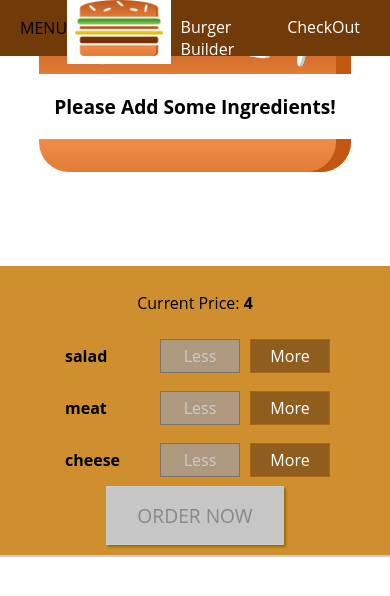
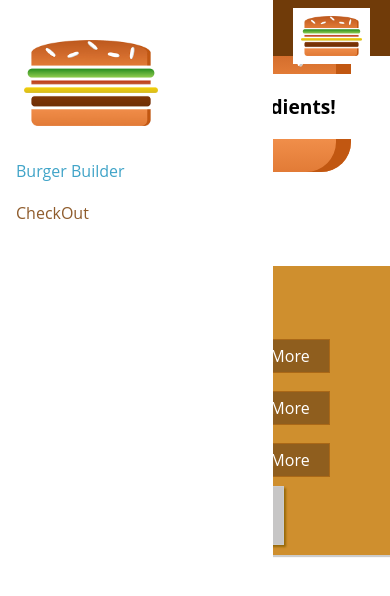
Before and after one commit to sharifahblessing/burger-project, a React (Create React App) app: page / in a window 390 px wide. Shown: the top 596 px of the page. Built offline with nearby package versions, Linux system fonts and the light colour scheme.

Commit message:
Add a side drawer for mobile view

```diff
--- a/src/components/Layout/Layout.js
+++ b/src/components/Layout/Layout.js
@@ -2,6 +2,7 @@
 
 import Wrap from '../../hoc/Wrap';
 import Toolbar from "../Navigation/Toolbar/Toolbar";
+import SideDrawer from '../Navigation/sideDrawer/sideDrawer';
 
 import classes from './Layout.module.css'
 
@@ -9,6 +10,7 @@
 const layout = (props)=> (
     <Wrap>
    <Toolbar/>
+   <SideDrawer />
    <main className={classes.Content}>
        {props.children}
    </main>
--- a/src/components/Navigation/NavigationItem/NavigationItem.module.css
+++ b/src/components/Navigation/NavigationItem/NavigationItem.module.css
@@ -1,25 +1,46 @@
-.NavigationItem{
-    margin:0;
-    box-sizing:border-box;
-    display:flex;
-    height:100%;
-    align-items: center
+.NavigationItem {
+    margin: 10px 0;
+    box-sizing: border-box;
+    display: block;
+    width: 100%;
 }
 
 .NavigationItem a {
-    color:white;
+    color: #8F5C2C;
     text-decoration: none;
-    height:100%;
-    padding:16px 10px;
+    width: 100%;
     box-sizing: border-box;
-    border-bottom: 4px solid transparent
-
+    display: block;
 }
 
 .NavigationItem a:hover,
 .NavigationItem a:active,
-.NavigationItem a:active{
-    color:white;
-    border-bottom:4px solid #40a4c8;
-    background-color: #8F5C2C
+.NavigationItem a.active {
+    color: #40A4C8;
 }
+
+@media (min-width: 500px) {
+    .NavigationItem {
+        margin: 0;
+        display: flex;
+        height: 100%;
+        width: auto;
+        align-items: center;
+    }
+
+    .NavigationItem a {
+        color: white;
+        text-decoration: none;
+        height: 100%;
+        padding: 16px 10px;
+        border-bottom: 4px solid transparent;
+    }
+
+    .NavigationItem a:hover,
+    .NavigationItem a:active,
+    .NavigationItem a.active {
+        background: #8F5C2C;
+        border-bottom: 4px solid #40A4C8;
+        color: white;
+    }
+}
--- a/src/components/Navigation/NavigationItems/NavigationItems.module.css
+++ b/src/components/Navigation/NavigationItems/NavigationItems.module.css
@@ -1,8 +1,15 @@
-.NavigationItems{
-    padding:0;
-    margin:0;
+.NavigationItems {
+    margin: 0;
+    padding: 0;
     list-style: none;
-    display:flex;
+    display: flex;
+    flex-flow: column;
     align-items: center;
-    height:100%
+    height: 100%;
 }
+
+@media (min-width: 500px) {
+    .NavigationItems {
+        flex-flow: row;
+    }
+}
--- a/src/components/Navigation/Toolbar/Toolbar.js
+++ b/src/components/Navigation/Toolbar/Toolbar.js
@@ -4,13 +4,16 @@
 import Logo from '../../Logo/Logo'
 import NavigationItems from '../NavigationItems/NavigationItems'
 
-const toolbar =()=>{
-    return(
+const toolbar = () => {
+    return (
         <header className={classes.Toolbar}>
             <div>MENU</div>
-            <Logo/>
-            <nav>
-                <NavigationItems/>
+            <div className={classes.Logo}>
+                <Logo />
+            </div>
+
+            <nav className={classes.DesktopOnly}>
+                <NavigationItems />
             </nav>
         </header>
     )
--- a/src/components/Navigation/Toolbar/Toolbar.module.css
+++ b/src/components/Navigation/Toolbar/Toolbar.module.css
@@ -16,3 +16,12 @@
 .Toolbar nav{
     height:100%
 }
+@media (max-width: 499px) {
+    .DesktopOnly {
+        display: none;
+    }
+}
+
+.Logo{
+    height:70%
+}
--- /dev/null
+++ b/src/components/Navigation/sideDrawer/sideDrawer.js
@@ -0,0 +1,19 @@
+import React from 'react';
+import Logo from '../../Logo/Logo';
+import NavigationItems from '../NavigationItems/NavigationItems';
+import classes from './sideDrawer.module.css';
+
+const sideDrawer = (props) => {
+    return (
+        <div className={classes.SideDrawer}>
+            <div className={classes.Logo}>
+                <Logo />
+            </div>
+            <nav>
+                <NavigationItems />
+            </nav>
+        </div>
+    );
+};
+
+export default sideDrawer;
--- /dev/null
+++ b/src/components/Navigation/sideDrawer/sideDrawer.module.css
@@ -0,0 +1,31 @@
+.SideDrawer {
+    position: fixed;
+    width: 280px;
+    max-width: 70%;
+    height: 100%;
+    left: 0;
+    top: 0;
+    z-index: 200;
+    background: white;
+    padding: 32px 16px;
+    box-sizing: border-box;
+    transition: transform 0.3s ease-out;
+}
+.Logo {
+    height: 11%;
+    margin-bottom: 32px;
+}
+
+@media (min-width: 500px) {
+    .SideDrawer {
+        display: none;
+    }
+}
+
+.Open {
+    transform: translateX(0);
+}
+
+.Close {
+    transform: translateX(-100%);
+}
```
